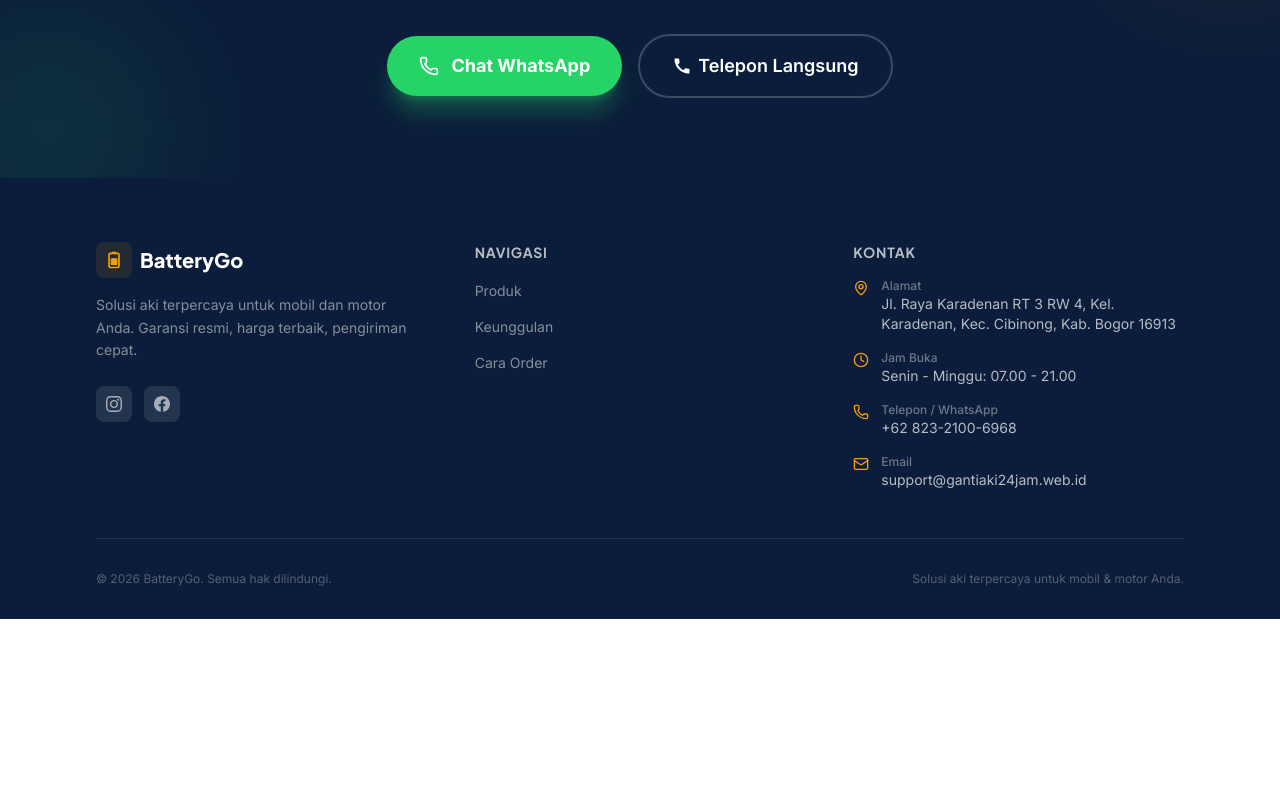
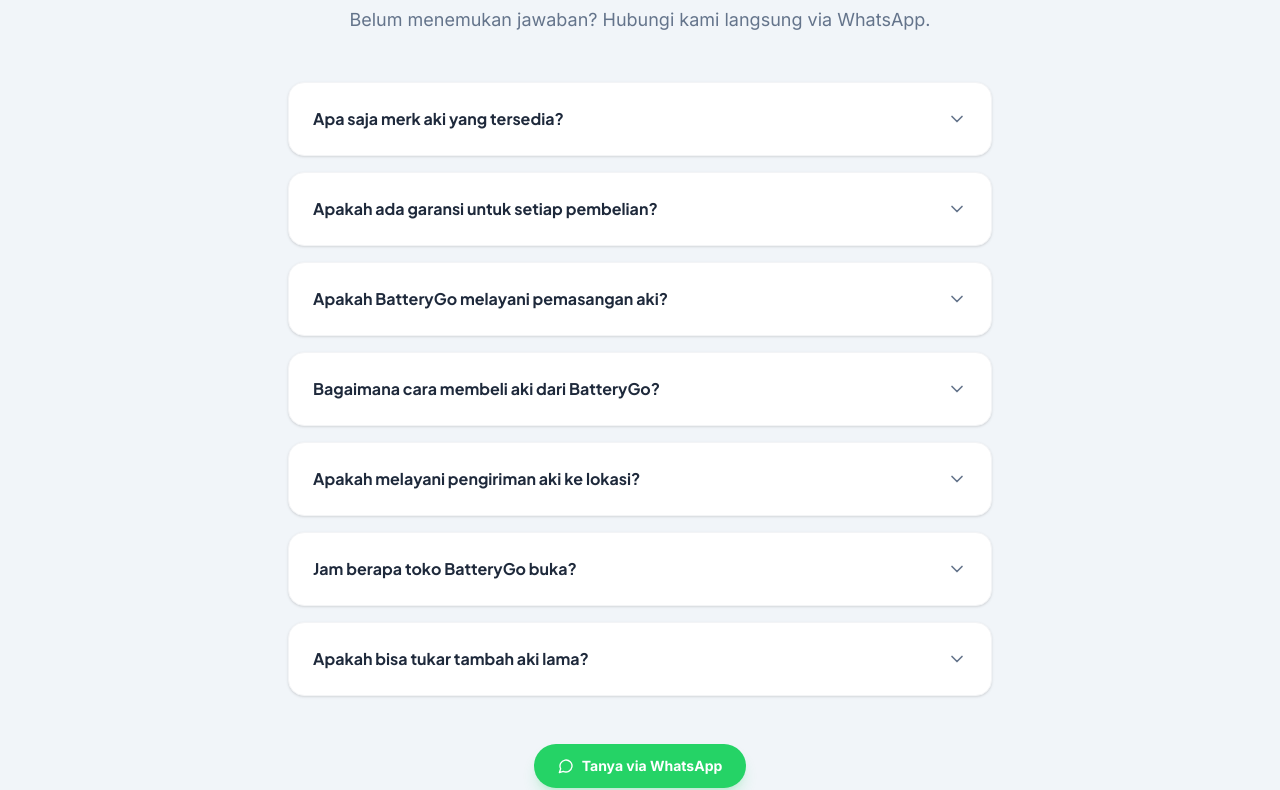
Before and after one commit to Mvixxy/batterygo-landing-page, a Next.js app: page / in a window 1280 px wide. Shown: the part 7111-7901 px from the top of the page. Before the commit the page ends 7730 px from the top, so only its background shows below. Built offline with nearby package versions, Linux system fonts and the light colour scheme.

Commit message:
feat: tambah section FAQ 7 pertanyaan di bawah lokasi

```diff
--- a/src/app/page.tsx
+++ b/src/app/page.tsx
@@ -6,6 +6,7 @@ import ProductGrid from "@/components/ProductGrid";
 import Testimonials from "@/components/Testimonials";
 import HowToOrder from "@/components/HowToOrder";
 import MapSection from "@/components/MapSection";
+import FAQ from "@/components/FAQ";
 import CTABanner from "@/components/CTABanner";
 import Footer from "@/components/Footer";
 import WhatsAppFloat from "@/components/WhatsAppFloat";
@@ -22,6 +23,7 @@ export default function Home() {
         <Testimonials />
         <HowToOrder />
         <MapSection />
+        <FAQ />
         <CTABanner />
       </main>
       <Footer />
--- /dev/null
+++ b/src/components/FAQ.tsx
@@ -0,0 +1,125 @@
+"use client";
+
+import { useState } from "react";
+import { ChevronDown, MessageCircle } from "lucide-react";
+
+const WHATSAPP_NUMBER = "6282321006968";
+
+interface FAQItem {
+  question: string;
+  answer: string;
+}
+
+const faqData: FAQItem[] = [
+  {
+    question: "Apa saja merk aki yang tersedia?",
+    answer:
+      "Kami menyediakan berbagai merk aki berkualitas seperti GS Astra, Incoe, Dry Plus, Aspira, Amaron, GOF Batt, Motobatt, dan Motorcycle Fit. Semua produk bergaransi resmi distributor.",
+  },
+  {
+    question: "Apakah ada garansi untuk setiap pembelian?",
+    answer:
+      "Ya, semua aki yang kami jual bergaransi resmi. Lama garansi bervariasi tergantung merk, mulai dari 12 bulan hingga 18 bulan. Silakan tanyakan detail garansi untuk masing-masing produk.",
+  },
+  {
+    question: "Apakah BatteryGo melayani pemasangan aki?",
+    answer:
+      "Tentu! Kami melayani pemasangan aki 24 jam, baik untuk mobil maupun motor. Teknisi kami siap membantu pemasangan di lokasi toko atau datang ke lokasi Anda.",
+  },
+  {
+    question: "Bagaimana cara membeli aki dari BatteryGo?",
+    answer:
+      "Cukup klik tombol \"Tanya Harga\" pada produk yang diinginkan, lalu chat kami via WhatsApp. Tim kami akan membantu memilih aki yang sesuai, memberikan informasi harga, dan mengatur pengiriman atau pemasangan.",
+  },
+  {
+    question: "Apakah melayani pengiriman aki ke lokasi?",
+    answer:
+      "Ya, kami melayani pengiriman aki ke lokasi Anda di area Bogor dan sekitarnya. Hubungi kami via WhatsApp untuk info lebih lanjut mengenai areajangkauan dan biaya pengiriman.",
+  },
+  {
+    question: "Jam berapa toko BatteryGo buka?",
+    answer:
+      "Toko kami buka setiap hari Senin-Minggu dari jam 07.00 hingga 21.00. Untuk pemasangan di luar jam operasional, silakan hubungi kami via WhatsApp untuk janji khusus.",
+  },
+  {
+    question: "Apakah bisa tukar tambah aki lama?",
+    answer:
+      "Ya, BatteryGo melayani tukar tambah aki. Datang langsung ke toko dengan aki lama Anda, dan kami akan bantu proses tukar tambahnya. Hubungi kami via WhatsApp untuk estimasi harga tukar tambah.",
+  },
+];
+
+function FAQAccordion({ item }: { item: FAQItem }) {
+  const [open, setOpen] = useState(false);
+
+  return (
+    <div className="overflow-hidden rounded-2xl border border-gray-100 bg-white shadow-sm transition-all duration-300 hover:border-amber/20 hover:shadow-md">
+      <button
+        onClick={() => setOpen(!open)}
+        className="flex w-full items-center justify-between gap-4 p-5 text-left sm:p-6"
+      >
+        <h3 className="font-display text-sm font-bold text-dark sm:text-base">
+          {item.question}
+        </h3>
+        <ChevronDown
+          className={`h-5 w-5 shrink-0 text-muted transition-transform duration-300 ${
+            open ? "rotate-180 text-amber" : ""
+          }`}
+        />
+      </button>
+      <div
+        className={`grid transition-all duration-300 ease-in-out ${
+          open ? "grid-rows-[1fr]" : "grid-rows-[0fr]"
+        }`}
+      >
+        <div className="overflow-hidden">
+          <div className="border-t border-gray-100 px-5 pb-5 pt-4 sm:px-6 sm:pb-6">
+            <p className="text-sm leading-relaxed text-muted">
+              {item.answer}
+            </p>
+          </div>
+        </div>
+      </div>
+    </div>
+  );
+}
+
+export default function FAQ() {
+  return (
+    <section id="faq" className="bg-slate-bg py-16 sm:py-24">
+      <div className="mx-auto max-w-3xl px-4 sm:px-6 lg:px-8">
+        {/* Section header */}
+        <div className="mx-auto max-w-2xl text-center">
+          <span className="inline-block rounded-full bg-navy/5 px-4 py-1.5 text-xs font-semibold uppercase tracking-wider text-navy">
+            FAQ
+          </span>
+          <h2 className="mt-4 font-display text-3xl font-bold text-dark sm:text-4xl">
+            Pertanyaan <span className="text-amber">Umum</span>
+          </h2>
+          <p className="mt-4 text-base text-muted sm:text-lg">
+            Belum menemukan jawaban? Hubungi kami langsung via WhatsApp.
+          </p>
+        </div>
+
+        {/* FAQ list */}
+        <div className="mt-10 flex flex-col gap-3 sm:mt-12 sm:gap-4">
+          {faqData.map((item) => (
+            <FAQAccordion key={item.question} item={item} />
+          ))}
+        </div>
+
+        {/* CTA */}
+        <div className="mt-10 text-center sm:mt-12">
+          <a
+            href={`https://wa.me/${WHATSAPP_NUMBER}?text=Halo%20BatteryGo%2C%20saya%20punya%20pertanyaan`}
+            target="_blank"
+            rel="noopener noreferrer"
+            className="inline-flex items-center gap-2 rounded-full bg-whatsapp px-6 py-3 text-sm font-bold text-white shadow-lg shadow-whatsapp/20 transition-all hover:scale-105 hover:bg-whatsapp-dark hover:shadow-whatsapp/40"
+          >
+            <MessageCircle className="h-4 w-4" />
+            Tanya via WhatsApp
+          </a>
+        </div>
+      </div>
+    </section>
+  );
+}
```
